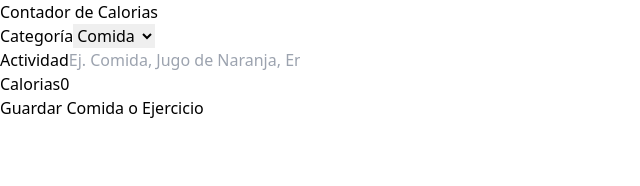
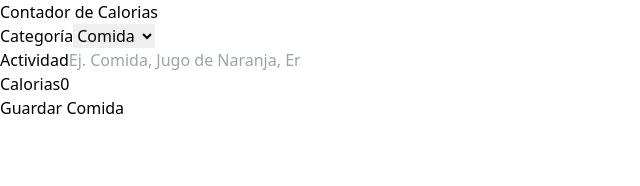
Before and after one commit to epe0413/calorie-tracker-react-typescript, a React app: page / in a window 1280 px wide. Shown: the top 186 px of the page, without its empty margins (0-640 px from the left). Built offline with nearby package versions, Linux system fonts and the light colour scheme; the HTML template or start-up script is replaced by a standard one.

Commit message:
Conditionally display Text if it is Exercise or Food on save

```diff
--- a/src/components/Form.tsx
+++ b/src/components/Form.tsx
@@ -17,6 +17,11 @@
             ...activity,
             [e.target.id]: isNumberField ? +e.target.value : e.target.value
         })
+    }
+
+    const isValidActivity = () => {
+        const {name, calories} = activity
+        return name.trim() !== '' && calories > 0
     }
 
     return (
@@ -61,8 +66,9 @@
 
             <input
                 type="submit"
-                className="bg-gray-800 hover:bg-gray-900 w-full p-2 font-bold text-white cursor-pointer rounded"
-                value='Guardar Comida o Ejercicio'
+                className="bg-gray-800 hover:bg-gray-900 w-full p-2 font-bold text-white cursor-pointer rounded disabled:opacity-10"
+                value={activity.category === 1 ? 'Guardar Comida' : 'Guardar Ejercicio'}
+                disabled= {!isValidActivity()}
             />
         </form>
     )
```
